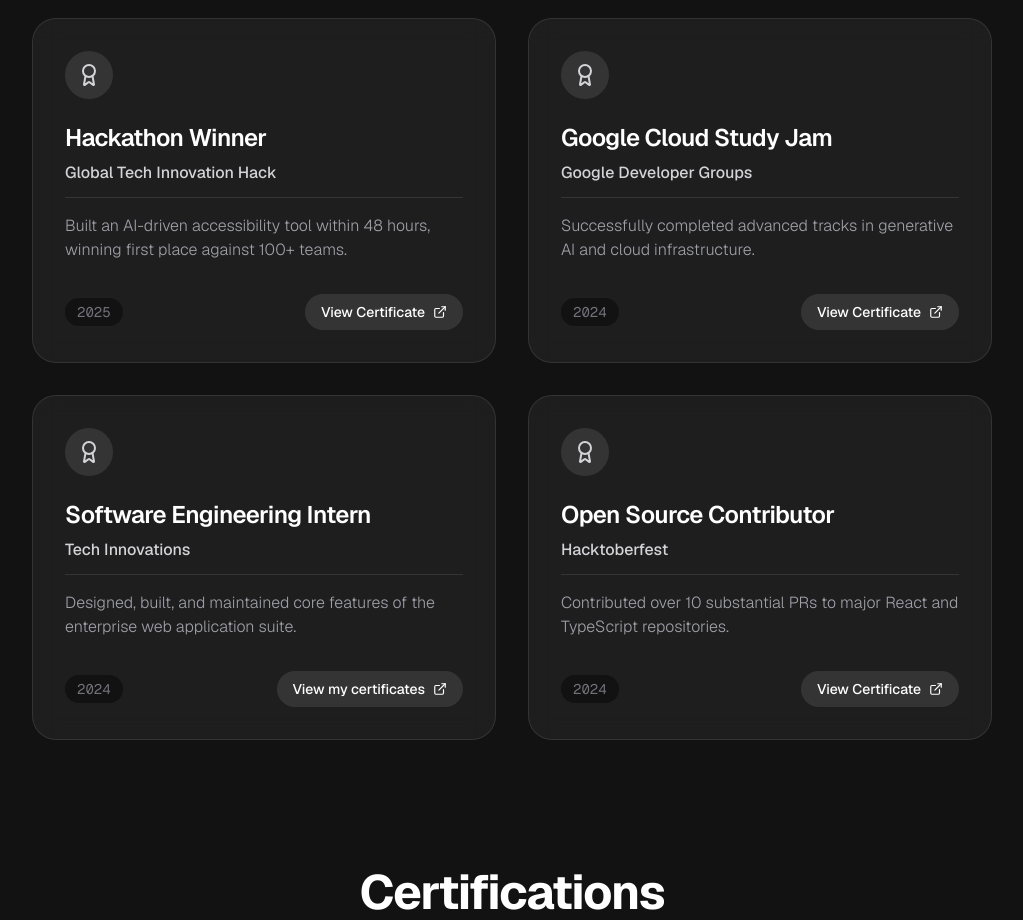
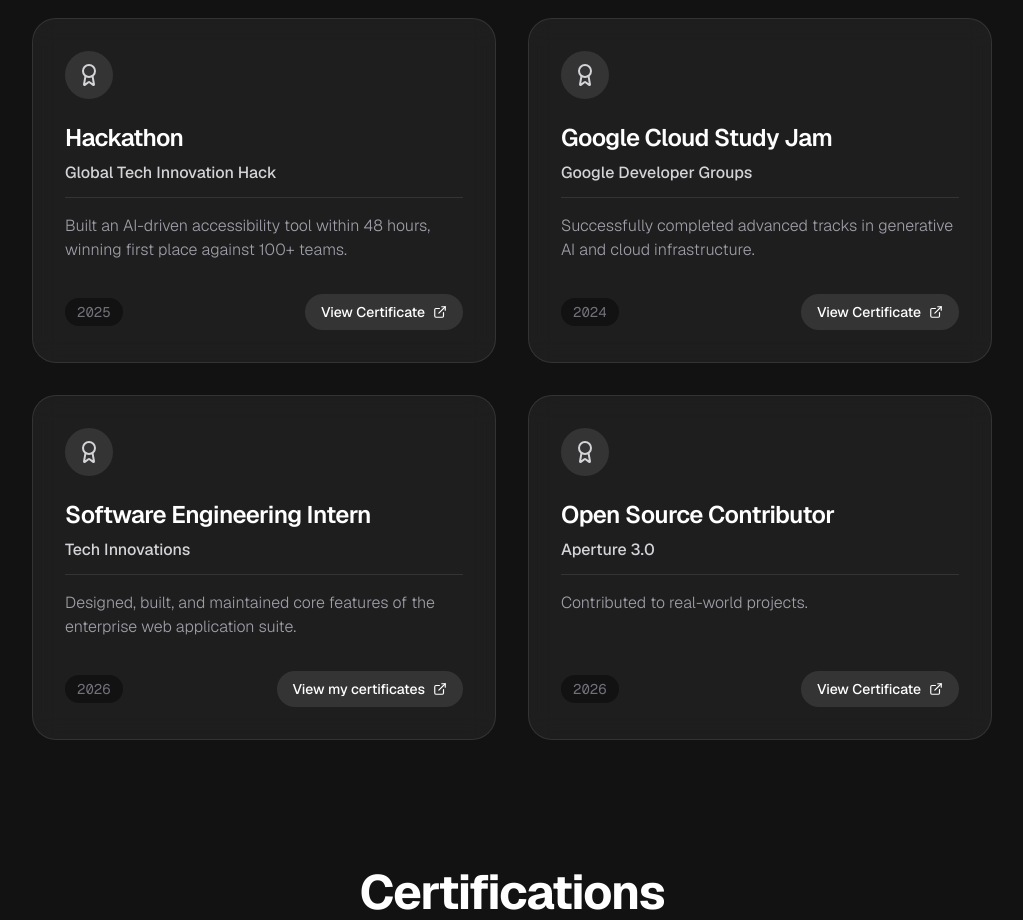
Before and after one commit to MindfulTechie-06/Portfolio_New, a Next.js app: page / in a window 1280 px wide. Shown: the part 7140-8060 px from the top of the page, without its empty margins (128-1151 px from the left). Built offline with nearby package versions, Linux system fonts and the light colour scheme.

Commit message:
Some Minor Additions

```diff
--- a/src/components/Achievements.tsx
+++ b/src/components/Achievements.tsx
@@ -6,7 +6,7 @@
 export default function Achievements() {
   const achievements = [
     {
-      title: "Hackathon Winner",
+      title: "Hackathon ",
       event: "Global Tech Innovation Hack",
       description: "Built an AI-driven accessibility tool within 48 hours, winning first place against 100+ teams.",
       link: "https://drive.google.com/drive/folders/1ajBZAmnyBEXpEu5INDXrV3_Gt4QfNtkN",
@@ -23,16 +23,16 @@
       title: "Software Engineering Intern",
       event: "Tech Innovations",
       description: "Designed, built, and maintained core features of the enterprise web application suite.",
-      link: "#",
-      year: "2024",
+      link: "https://drive.google.com/drive/folders/17dEfFRf15gSZ0P1OQXExq_ZjUU45672x",
+      year: "2026",
       buttonText: "View my certificates"
     },
     {
       title: "Open Source Contributor",
-      event: "Hacktoberfest",
-      description: "Contributed over 10 substantial PRs to major React and TypeScript repositories.",
-      link: "#",
-      year: "2024"
+      event: "Aperture 3.0",
+      description: "Contributed to real-world projects.",
+      link: "https://drive.google.com/drive/folders/1L1PvYfjZHnvWDMd6eOER85kMfpR3eiGC",
+      year: "2026"
     }
   ];
 
```
